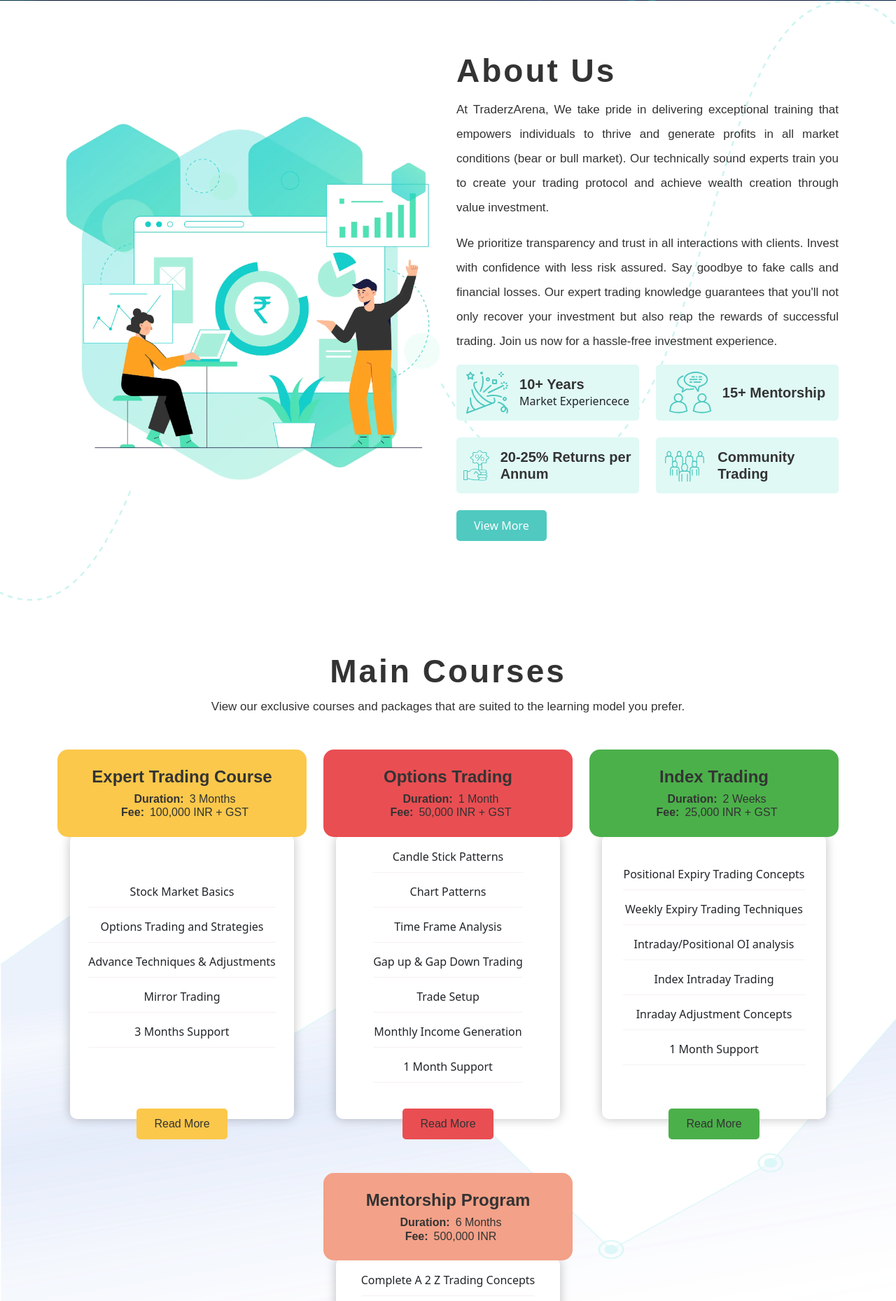
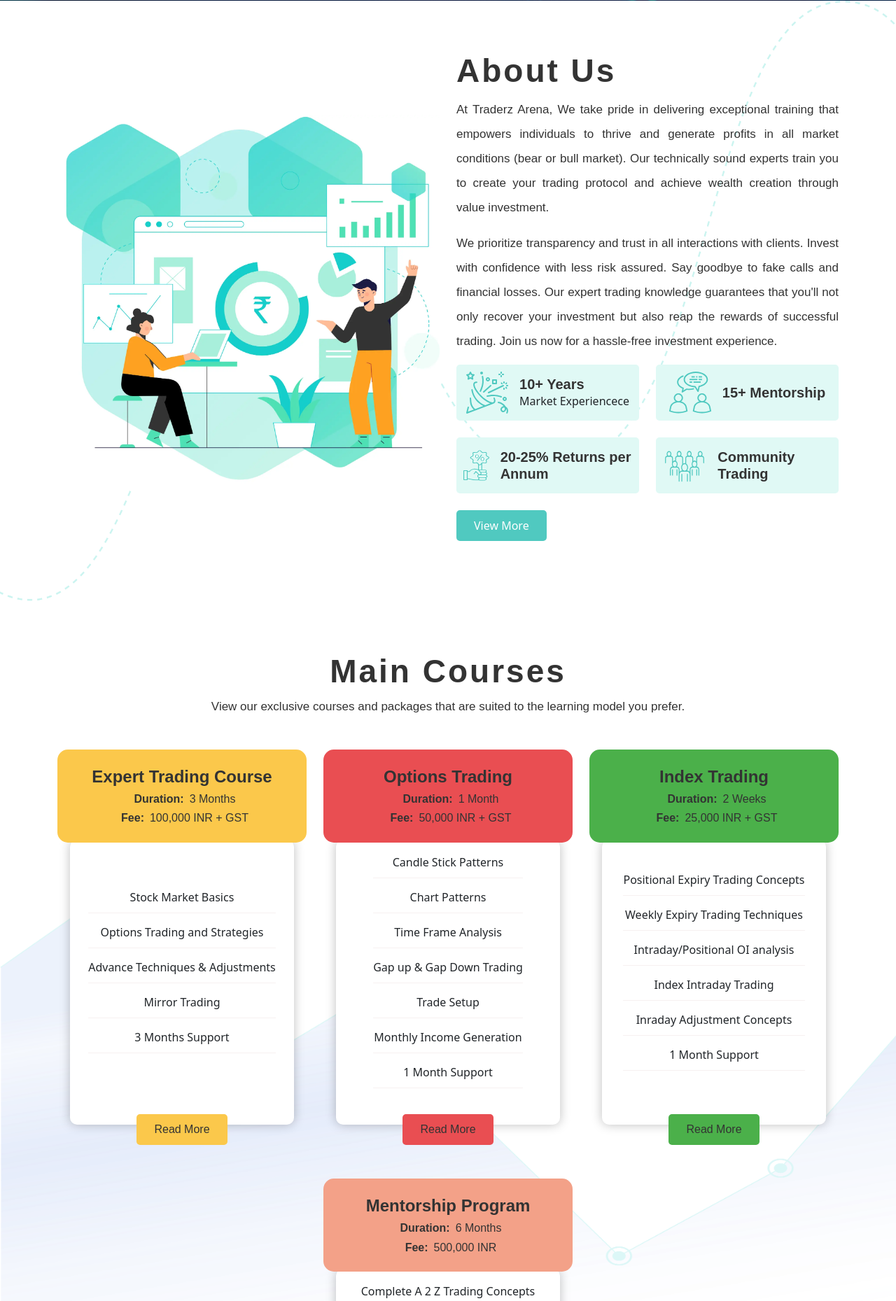
Before and after one commit to Sanjithgokul/traderz-arena, a PHP site: page / in a window 1280 px wide. Shown: the part 909-2768 px from the top of the page at 70% size. Run offline with PHP 8.4, Linux system fonts and the light colour scheme.

Commit message:
Correction updated

```diff
--- a/index.php
+++ b/index.php
@@ -87,7 +87,7 @@
                     </div>
                     <div class="col-sm-12 col-md-12 col-lg-6">
                         <h2 class="heading text-bold text-gray">About Us</h2>
-                        <p class="text-gray lh-2 text-justify">At TraderzArena, We take pride in delivering exceptional training that empowers individuals to thrive and generate profits in all market conditions (bear or bull market). Our technically sound experts train you to create your trading protocol and achieve wealth creation through value investment.</p>
+                        <p class="text-gray lh-2 text-justify">At Traderz Arena, We take pride in delivering exceptional training that empowers individuals to thrive and generate profits in all market conditions (bear or bull market). Our technically sound experts train you to create your trading protocol and achieve wealth creation through value investment.</p>
                         <p class="text-gray lh-2 text-justify"> We prioritize transparency and trust in all interactions with clients. Invest with confidence with less risk assured. Say goodbye to fake calls and financial losses. Our expert trading knowledge guarantees that you'll not only recover your investment but also reap the rewards of successful trading. Join us now for a hassle-free investment experience.</p>
                         <div class="row year">
                             <div class="col-6 col-md-6 col-lg-6 mb-4">
@@ -155,7 +155,7 @@
                                 <div class="box-heading clr-2 mb-3">
                                     <h3 class="top-heading text-center  d-flex">Expert Trading Course </h3>
                                     <div class="span-sec">
-                                        <h4 class="m d-flex"><b class="px-2">Duration:</b> 3 Months </h4>
+                                        <h4 class="m d-flex mb-2"><b class="px-2">Duration:</b> 3 Months </h4>
                                         <h4 class="r d-flex"> <b class="px-2">Fee: </b> 100,000 INR + GST</h4>
                                     </div>
                                 </div>
@@ -180,7 +180,7 @@
                                 <div class="box-heading  clr-3 mb-3">
                                     <h3 class="top-heading text-center  d-flex">Options Trading </h3>
                                     <div class="span-sec">
-                                        <h4 class="m d-flex"><b class="px-2">Duration:</b> 1 Month </h4>
+                                        <h4 class="m d-flex mb-2"><b class="px-2">Duration:</b> 1 Month </h4>
                                         <h4 class="r d-flex"> <b class="px-2">Fee:</b>  50,000 INR + GST</h4>
                                     </div>
                                 </div>
@@ -207,7 +207,7 @@
                                 <div class="box-heading  clr-4 mb-3">
                                     <h3 class="top-heading text-center  d-flex"> Index Trading</h3>
                                     <div class="span-sec">
-                                        <h4 class="m d-flex"><b class="px-2">Duration:</b> 2 Weeks</h4>
+                                        <h4 class="m d-flex mb-2"><b class="px-2">Duration:</b> 2 Weeks</h4>
                                         <h4 class="r d-flex"> <b class="px-2">Fee:</b> 25,000 INR + GST</h4>
                                     </div>
                                 </div>
@@ -234,7 +234,7 @@
                                 <div class="box-heading mb-3">
                                     <h3 class="top-heading  text-center d-flex">Mentorship Program</h3>
                                     <div class="span-sec">
-                                        <h4 class="m d-flex"><b class="px-2">Duration:</b>  6 Months </h4>
+                                        <h4 class="m d-flex mb-2"><b class="px-2">Duration:</b>  6 Months </h4>
                                         <h4 class="r d-flex"> <b class="px-2">Fee:</b> 500,000 INR</h4>
                                     </div>
                                 </div>
@@ -269,7 +269,7 @@
                 <div class="row justify-content-center align-items-center reverse">
                     <div class="col-12 col-md-12 col-lg-7">
                         <h2 class="heading text-bold text-white mb-4">Deepak K L</h2>
-                        <p class="text-white lh-2 text-justify">A trailblazing entrepreneur who has unlocked the secrets of financial investment and trading with over a decade of experience.His unique investing model and exceptional money management skills have made him a successful investor and trader. He doubles investments in 3-4 years, surpassing market expectations. As a trader cum trainer, Deepak is a beacon of knowledge, empowering aspiring traders with his insights and expertise.  In 2021, he founded TraderzArena LLP, a platform where he continues to inspire and educate, reshaping financial markets.</p>
+                        <p class="text-white lh-2 text-justify">A trailblazing entrepreneur who has unlocked the secrets of financial investment and trading with over a decade of experience.His unique investing model and exceptional money management skills have made him a successful investor and trader. He doubles investments in 3-4 years, surpassing market expectations. As a trader cum trainer, Deepak is a beacon of knowledge, empowering aspiring traders with his insights and expertise.  In 2021, he founded Traderz Arena LLP, a platform where he continues to inspire and educate, reshaping financial markets.</p>
                         <p class="text-white lh-2 text-justify">Get ready to unlock the path to financial success with Deepak K L - a true maverick in the world of trading and investment.</p>
                         <div class="know-more pt-2">
                             <a type="button" class="btn btn-primary">Know More</a>
```
